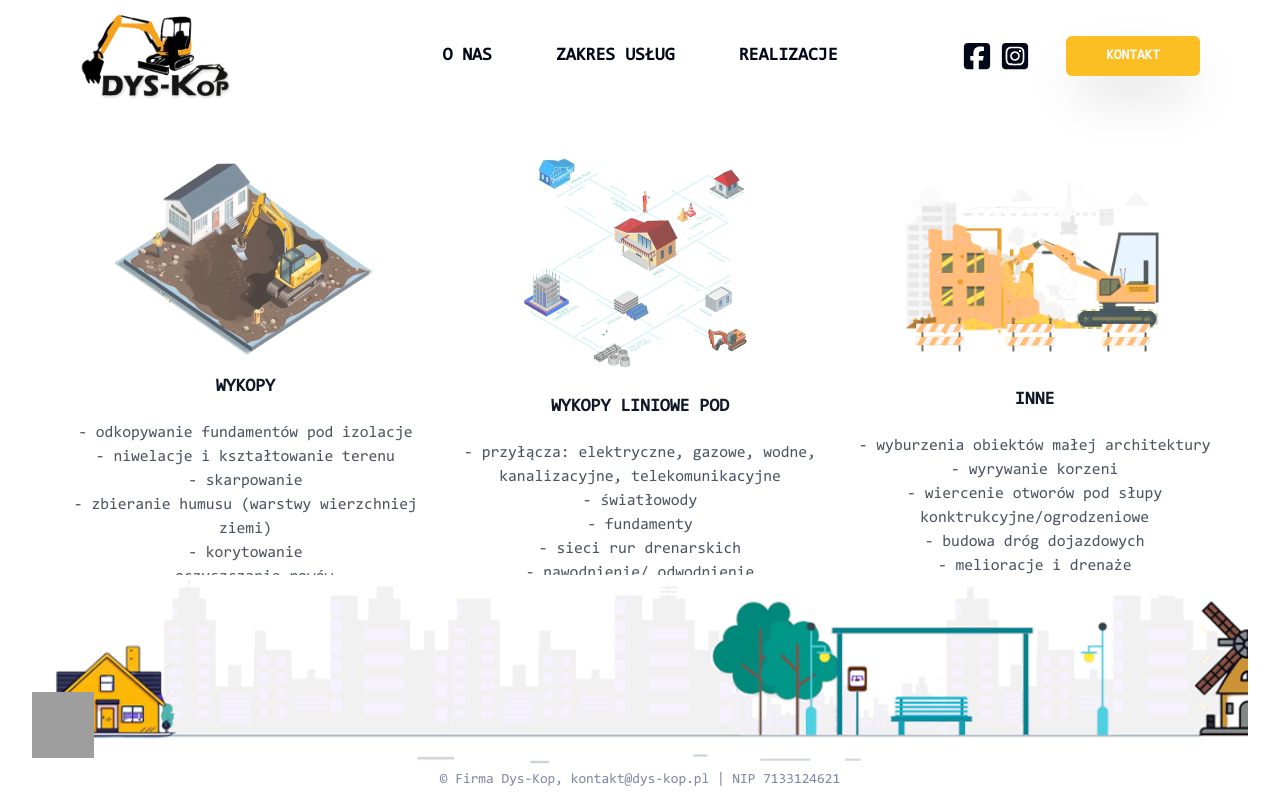
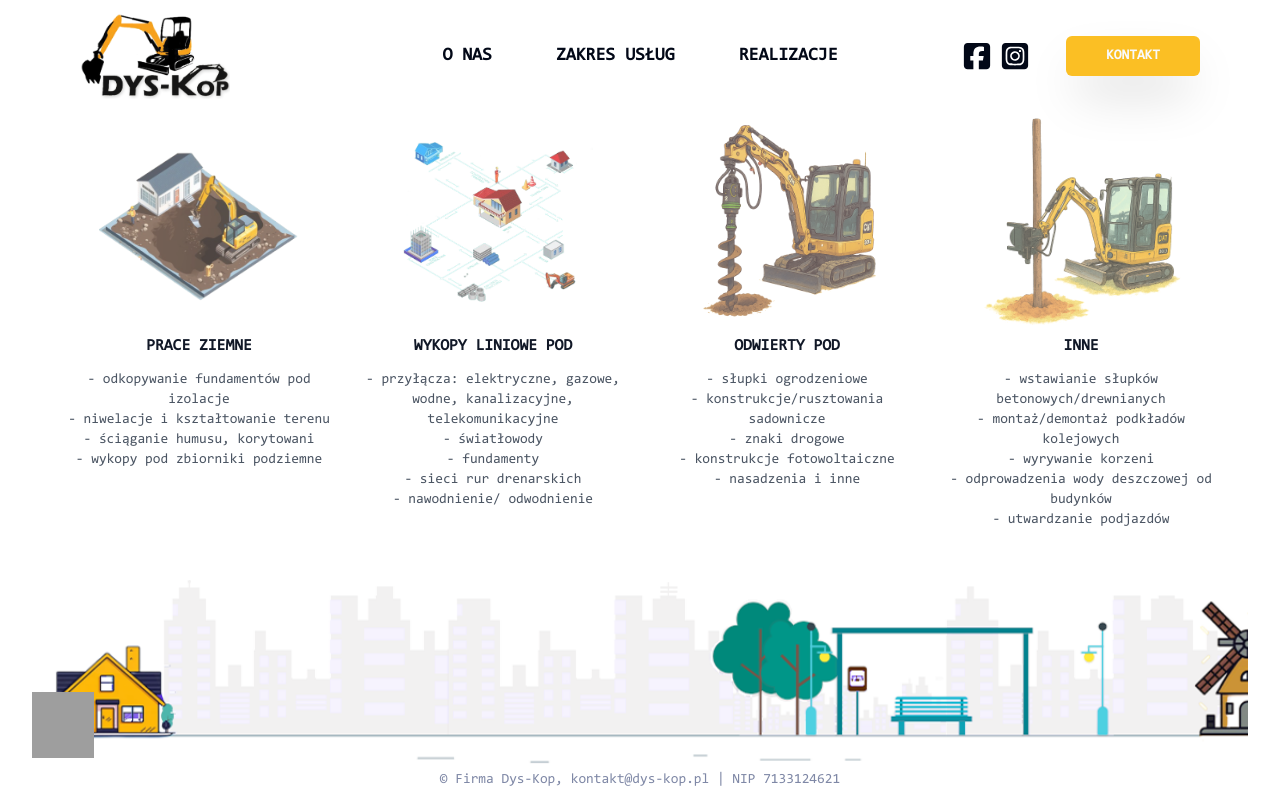
Before and after one commit to cymmGithub/dyskop, a Next.js app: page /zakres-uslug in a window 1280 px wide. Built offline with nearby package versions, Linux system fonts and the light colour scheme; grey boxes are pictures that could not be loaded.

Commit message:
Refactor services and homepage components for improved layout and responsiveness; adjust card styles, enhance mobile interaction, and update image assets.

```diff
--- a/app/page.tsx
+++ b/app/page.tsx
@@ -7,7 +7,7 @@ export default function Home() {
 	return (
 		<section className='h-full relative overflow-hidden'>
 			<div className='absolute inset-0 sketchy-bg mt-12 md:mt-20'></div>
-			<div className='container mx-auto gap-10 h-full px-5 sm:px-10 py-1 md:p-8 flex flex-col relative z-10 pt-20 md:pt-28'>
+			<div className='container mx-auto gap-6 sm:gap-10 h-full px-5 sm:px-10 py-1 md:p-8 flex flex-col relative z-10 pt-20 md:pt-28'>
 				<div
 					className='flex flex-col max-w-5xl mx-auto w-full gap-2 md:gap-4 animate-slideUp opacity-0 pt-3 md:pt-8'
 					style={{ animationDelay: '0.5s', animationFillMode: 'forwards' }}
--- a/app/zakres-uslug/page.tsx
+++ b/app/zakres-uslug/page.tsx
@@ -5,53 +5,55 @@ export default function Services() {
 		<div className='relative h-full overflow-y-auto overflow-x-hidden pt-24 md:pt-28'>
 			<div className='relative z-10 min-h-full flex items-center py-4 sm:py-8'>
 				<div className='container mx-auto'>
-					<div className='grid max-w-2xl grid-cols-1 gap-x-8 lg:mx-0 lg:max-w-none lg:grid-cols-3'>
+					<div className='grid max-w-2xl grid-cols-1 gap-x-6 lg:mx-0 lg:max-w-none lg:grid-cols-4'>
 						<article
 							key={'9cd218fc-8733-4001-9cdc-24f914d7e71f'}
-							className='flex max-w-xl flex-col justify-center items-center mb-3 sm:mb-0 opacity-0 animate-slideUp'
+							className='flex max-w-xl flex-col items-center mb-12 sm:mb-0 opacity-0 animate-slideUp'
 							style={{ animationDelay: '0.3s', animationFillMode: 'forwards' }}
 						>
-							<div className='flex flex-col items-center'>
+							<div className='flex flex-col items-center w-full'>
+								<div className='h-32 flex items-center justify-center mb-8'>
 									<Image
 										src={`/img/dig-service.png`}
-									height={100}
-									width={260}
+										height={80}
+										width={200}
 										alt='Usługi'
-									className='rounded-lg opacity-80'
+										className='rounded-lg opacity-80 object-contain'
 									/>
-								<div className='group relative'>
-									<h3 className='mt-3 text-base sm:text-lg font-semibold leading-6 text-gray-900'>
-										WYKOPY
+								</div>
+								<div className='group relative w-full'>
+									<h3 className='mt-4 text-sm sm:text-base font-semibold leading-6 text-gray-900 text-center'>
+										PRACE ZIEMNE
 									</h3>
-									<ul className='mt-2 sm:mt-5 text-sm sm:text-base text-gray-600'>
+									<ul className='mt-1 sm:mt-3 text-xs sm:text-sm text-gray-600'>
 										<li>- odkopywanie fundamentów pod izolacje</li>
 										<li>- niwelacje i kształtowanie terenu</li>
-										<li>- skarpowanie</li>
-										<li>- zbieranie humusu (warstwy wierzchniej ziemi)</li>
-										<li>- korytowanie</li>
-										<li>- oczyszczanie rowów</li>
+										<li>- ściąganie humusu, korytowani</li>
+										<li>- wykopy pod zbiorniki podziemne</li>
 									</ul>
 								</div>
 							</div>
 						</article>
 						<article
 							key={'8c1bddeb-84f7-43b5-9884-218aa47189f3'}
-							className='flex max-w-xl flex-col justify-center items-center mb-3 sm:mb-0 opacity-0 animate-slideUp'
+							className='flex max-w-xl flex-col items-center mb-12 sm:mb-0 opacity-0 animate-slideUp'
 							style={{ animationDelay: '0.8s', animationFillMode: 'forwards' }}
 						>
-							<div className='flex flex-col items-center'>
+							<div className='flex flex-col items-center w-full'>
+								<div className='h-32 flex items-center justify-center mb-8'>
 									<Image
 										src={`/img/connections-service.png`}
-									height={100}
-									width={260}
+										height={80}
+										width={200}
 										alt='Usługi'
-									className='rounded-lg opacity-70 mb-1'
+										className='rounded-lg opacity-70 object-contain'
 									/>
-								<div className='group relative'>
-									<h3 className='mt-3 text-base sm:text-lg font-semibold leading-6 text-gray-900'>
+								</div>
+								<div className='group relative w-full'>
+									<h3 className='mt-4 text-sm sm:text-base font-semibold leading-6 text-gray-900 text-center'>
 										WYKOPY LINIOWE POD
 									</h3>
-									<ul className='mt-2 sm:mt-5 text-sm sm:text-base text-gray-600'>
+									<ul className='mt-1 sm:mt-3 text-xs sm:text-sm text-gray-600'>
 										<li>
 											- przyłącza: elektryczne, gazowe, wodne, kanalizacyjne,
 											telekomunikacyjne
@@ -65,30 +67,59 @@ export default function Services() {
 							</div>
 						</article>
 						<article
-							key={'758d0c19-4d01-470d-acff-5959960dedab'}
-							className='flex max-w-xl flex-col justify-center items-center mb-3 sm:mb-0 opacity-0 animate-slideUp'
+							key={'drilling-services-001'}
+							className='flex max-w-xl flex-col items-center mb-12 sm:mb-0 opacity-0 animate-slideUp'
 							style={{ animationDelay: '1.3s', animationFillMode: 'forwards' }}
 						>
-							<div className='flex flex-col items-center'>
+							<div className='flex flex-col items-center w-full'>
+								<div className='h-32 flex items-center justify-center mb-8'>
 									<Image
-									src={`/img/demolish-service.png`}
-									height={100}
-									width={260}
+										src={`/img/homepage/wiertnica.png`}
+										height={80}
+										width={200}
+										alt='Odwierty'
+										className='rounded-lg opacity-80 object-contain'
+									/>
+								</div>
+								<div className='group relative w-full'>
+									<h3 className='mt-4 text-sm sm:text-base font-semibold leading-6 text-gray-900 text-center'>
+										ODWIERTY POD
+									</h3>
+									<ul className='mt-1 sm:mt-3 text-xs sm:text-sm text-gray-600'>
+										<li>- słupki ogrodzeniowe</li>
+										<li>- konstrukcje/rusztowania sadownicze</li>
+										<li>- znaki drogowe</li>
+										<li>- konstrukcje fotowoltaiczne</li>
+										<li>- nasadzenia i inne</li>
+									</ul>
+								</div>
+							</div>
+						</article>
+						<article
+							key={'758d0c19-4d01-470d-acff-5959960dedab'}
+							className='flex max-w-xl flex-col items-center mb-12 sm:mb-0 opacity-0 animate-slideUp'
+							style={{ animationDelay: '1.8s', animationFillMode: 'forwards' }}
+						>
+							<div className='flex flex-col items-center w-full'>
+								<div className='h-32 flex items-center justify-center mb-8'>
+									<Image
+										src={`/img/homepage/slupki.png`}
+										height={80}
+										width={220}
 										alt='Usługi'
-									className='rounded-lg opacity-80 mb-3'
+										className='rounded-lg opacity-80 object-contain'
 									/>
-								<div className='group relative'>
-									<h3 className='mt-3 text-base sm:text-lg font-semibold leading-6 text-gray-900'>
+								</div>
+								<div className='group relative w-full'>
+									<h3 className='mt-4 text-sm sm:text-base font-semibold leading-6 text-gray-900 text-center'>
 										INNE
 									</h3>
-									<ul className='mt-2 sm:mt-5 text-sm sm:text-base text-gray-600'>
-										<li>- wyburzenia obiektów małej architektury</li>
+									<ul className='mt-1 sm:mt-3 text-xs sm:text-sm text-gray-600'>
+										<li>- wstawianie słupków betonowych/drewnianych</li>
+										<li>- montaż/demontaż podkładów kolejowych</li>
 										<li>- wyrywanie korzeni</li>
-										<li>
-											- wiercenie otworów pod słupy konktrukcyjne/ogrodzeniowe
-										</li>
-										<li>- budowa dróg dojazdowych</li>
-										<li>- melioracje i drenaże</li>
+										<li>- odprowadzenia wody deszczowej od budynków</li>
+										<li>- utwardzanie podjazdów</li>
 									</ul>
 								</div>
 							</div>
--- a/components/ui/card.tsx
+++ b/components/ui/card.tsx
@@ -1,6 +1,7 @@
 "use client";
-import React, { useState } from 'react';
+import React, { useState, useEffect } from 'react';
 import Image from 'next/image';
+import Link from 'next/link';
 
 const cards = [
   { label: 'Wykopy', icon: (
@@ -34,24 +35,48 @@ const cards = [
 
 const Card = () => {
   const [activeMobileCard, setActiveMobileCard] = useState<string | null>(null);
+  const [isMobile, setIsMobile] = useState(false);
+
+  useEffect(() => {
+    const checkIfMobile = () => {
+      setIsMobile(window.innerWidth < 640 || 'ontouchstart' in window);
+    };
+
+    checkIfMobile();
+    window.addEventListener('resize', checkIfMobile);
+
+    return () => window.removeEventListener('resize', checkIfMobile);
+  }, []);
+
+  const handleCardClick = (e: React.MouseEvent, cardLabel: string) => {
+    // Only apply two-click behavior on mobile
+    if (isMobile) {
+      // If card is not active yet, prevent navigation and activate it
+      if (activeMobileCard !== cardLabel) {
+        e.preventDefault();
+        setActiveMobileCard(cardLabel);
+      }
+      // If card is already active, allow navigation to proceed (do nothing)
+    }
+    // On desktop, allow immediate navigation (do nothing to prevent default)
+  };
 
   return (
     <div className="flex justify-center items-center relative sm:me-12 mt-6 md:mt-0">
       <div className="flex justify-center items-center relative group/fan">
         {cards.map((card, idx) => (
-          <div
+          <Link
             key={card.label}
+            href="/zakres-uslug"
             data-text={card.label}
-            onClick={() => {
-              setActiveMobileCard(prev => prev === card.label ? null : card.label);
-            }}
+            onClick={(e) => handleCardClick(e, card.label)}
             className={`group/item relative w-44 h-44 sm:w-52 sm:h-52 bg-white/90 border border-white/10 shadow-lg cursor-pointer flex justify-center items-center transition-all duration-500 rounded-lg backdrop-blur-sm -mx-16 ${activeMobileCard === card.label ? 'z-20 scale-105 -translate-y-2 rotate-0' : `${card.label === 'Wiertnica' ? 'z-10' : 'z-0'} rotate-[var(--r)]`}  sm:group-hover/fan:rotate-0 sm:group-hover/fan:mx-[10px] ${card.label === 'Wiertnica' ? 'sm:z-10' : 'sm:z-0'}`}
             style={{
               '--r': `${card.r}deg`,
             } as React.CSSProperties}
           >
             {card.icon}
-          </div>
+          </Link>
         ))}
       </div>
     </div>
```
Also changed, not shown: public/img/demolish-service.png. Lines whose indentation alone changed are shown as unchanged.
